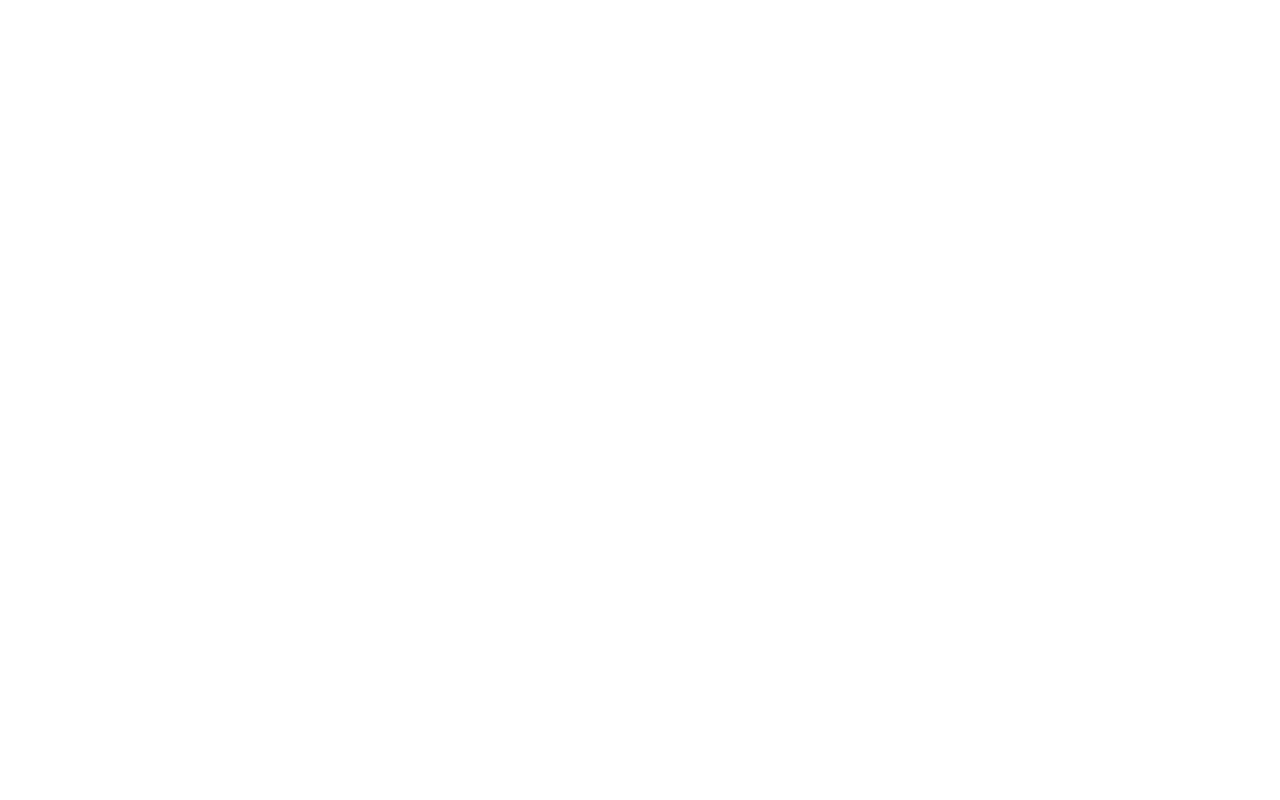
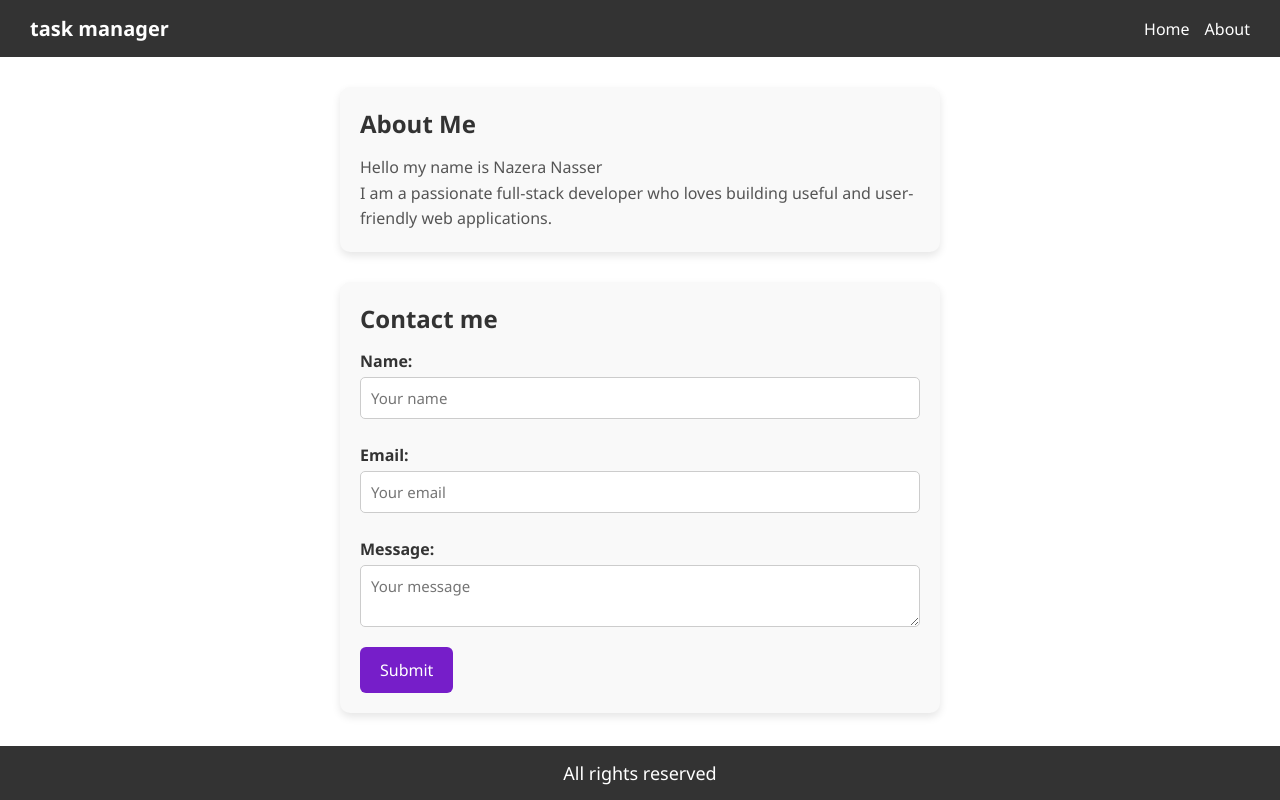
Before and after one commit to nazeranassser/My-tasks, a plain HTML site: page about.html in a window 1280 px wide. Drawn offline with Linux system fonts and the light colour scheme.

Commit message:
adding about page

```diff
--- a/about.html
+++ b/about.html
@@ -0,0 +1,49 @@
+<!DOCTYPE html>
+<html lang="en">
+<head>
+    <meta charset="UTF-8">
+    <meta name="viewport" content="width=device-width, initial-scale=1.0">
+    <link rel="stylesheet" href="css/styles.css"/>
+    <title>Document</title>
+</head>
+<body>
+    <nav class="navbar">
+        <div class="logo">task manager</div>
+        <ul class="nav-links">
+            <li><a href="index.html">Home</a></li>
+            <li><a href="about.html">About</a></li>
+        </ul>
+    </nav>
+    <div>
+        <div class="personal-information">
+            <h2>About Me</h2>
+    <p>Hello my name is Nazera Nasser</p>
+    <p>I am a passionate full-stack developer who loves building useful and user-friendly web applications.</p>
+
+
+        </div>
+        <div class="contact-form">
+            <h2>Contact me</h2>
+    <form id="contactForm">
+      <label for="name">Name:</label>
+      <input type="text" id="name" name="name" placeholder="Your name" required />
+
+      <label for="email">Email:</label>
+      <input type="email" id="email" name="email" placeholder="Your email" required />
+
+      <label for="message">Message:</label>
+      <textarea id="message" name="message" placeholder="Your message" required></textarea>
+
+      <button type="submit">Submit</button>
+    </form>
+
+
+        </div>
+    </div>
+
+    <footer>
+    <p>All rights reserved </p>
+  </footer>
+
+</body>
+</html>
--- a/css/styles.css
+++ b/css/styles.css
@@ -1,12 +1,14 @@
-/* Reset basic styles */
+
 * {
   margin: 0;
   padding: 0;
   box-sizing: border-box;
   font-family: 'Segoe UI', sans-serif;
 }
+body {
+  margin-bottom: 80px;
+}
 
-/* Navbar styling */
 .navbar {
   background-color: #333;
   color: #fff;
@@ -34,17 +36,17 @@
 }
 
 .navbar .nav-links li a:hover {
-  color: #ffcc00;
+  color: #511788;
 }
 
-/* Task Manager Container */
+
 .task-manager-container {
-  max-width: 500px;
-  margin: 40px auto;
+  background-color: #f9f9f9;
   padding: 20px;
-  border: 2px solid #ddd;
+  margin: 30px auto;
   border-radius: 10px;
-  background-color: #f9f9f9;
+  max-width: 600px;
+  box-shadow: 0 4px 8px rgba(0,0,0,0.1);
 }
 
 .task-manager-container h2 {
@@ -63,7 +65,7 @@
 #addTaskButton {
   width: 100%;
   padding: 10px;
-  background-color: #4CAF50;
+  background-color: #761ec9;
   color: white;
   border: none;
   border-radius: 5px;
@@ -71,7 +73,7 @@
 }
 
 #addTaskButton:hover {
-  background-color: #45a049;
+  background-color: #511788;
 }
 
 .filter-options {
@@ -84,7 +86,7 @@
   font-size: 14px;
 }
 
-/* Task List */
+
 #taskList {
   list-style-type: none;
 }
@@ -92,7 +94,7 @@
 #taskList li {
   padding: 10px;
   margin-bottom: 5px;
-  background-color: #e0e0e0;
+  border: 1px solid #ccc;
   border-radius: 5px;
   display: flex;
   justify-content: space-between;
@@ -104,11 +106,77 @@
   background-color: #d4edda;
 }
 
-/* Footer */
+
 footer {
+    width: 100%;
   text-align: center;
-  padding: 20px;
   background-color: #333;
   color: white;
-  margin-top: 50px;
+
+  position: fixed;
+  bottom: 0;
+  left: 0;
+  font-size: 18px;
+  padding: 15px 0;
 }
+
+.personal-information, .contact-form {
+  background-color: #f9f9f9;
+  padding: 20px;
+  margin: 30px auto;
+  border-radius: 10px;
+  max-width: 600px;
+  box-shadow: 0 4px 8px rgba(0,0,0,0.1);
+}
+
+
+.personal-information h2,
+.contact-form h2 {
+  color: #333;
+  margin-bottom: 15px;
+  font-size: 24px;
+}
+
+
+.personal-information p {
+  color: #555;
+  line-height: 1.6;
+  font-size: 16px;
+}
+
+
+.contact-form label {
+  display: block;
+  margin-top: 10px;
+  font-weight: bold;
+  color: #333;
+}
+
+
+.contact-form input,
+.contact-form textarea {
+  width: 100%;
+  padding: 10px;
+  margin-top: 5px;
+  margin-bottom: 15px;
+  border: 1px solid #ccc;
+  border-radius: 5px;
+  font-size: 15px;
+}
+
+
+.contact-form button {
+  background-color: #761ec9;
+  color: white;
+  border: none;
+  padding: 12px 20px;
+  font-size: 16px;
+  border-radius: 6px;
+  cursor: pointer;
+  transition: background-color 0.3s ease;
+}
+
+
+.contact-form button:hover {
+  background-color: #511788;
+}
```
Also changed, not shown: index.html (+2 -2 lines).
